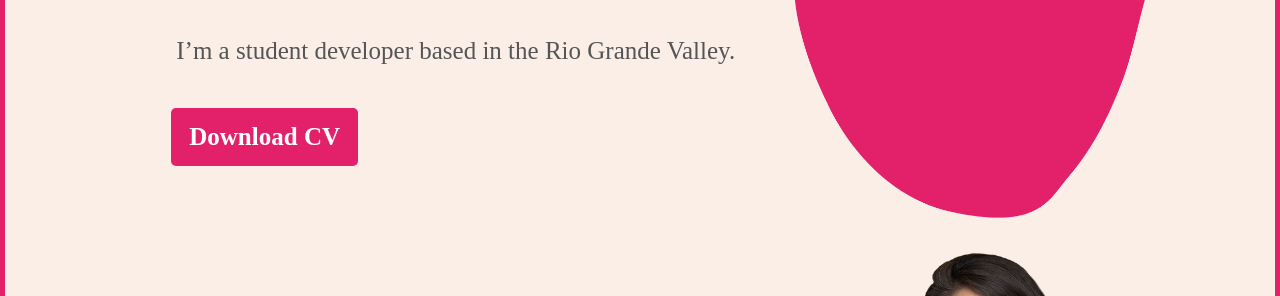
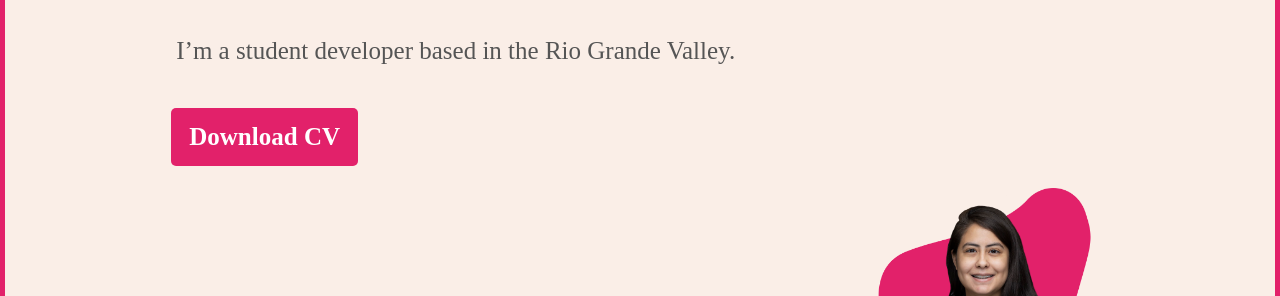
Before and after one commit to yulianadenissejasso/yulianadenissejasso.github.io, a plain HTML site: page index.html in a window 1280 px wide. Shown: the part 377-673 px from the top of the page. Drawn offline with nearby package versions, Linux system fonts and the light colour scheme.

Commit message:
Update stylesheet.css

```diff
--- a/stylesheet.css
+++ b/stylesheet.css
@@ -82,17 +82,21 @@ nav ul li a:hover{
 
 .images{
     width: 30%;
-    height: 80%;
+    height: 30%;
     position: absolute;
     bottom: 0;
     right: 100px;
 }
-.images img {
-  width: auto ;
-  max-width: 100% ;
-  height: auto ;
+
+
+.images img{
+    height: 100%;
+    position: absolute;
+    left: 50%;
+    bottom: 0;
+    transform: translateX(-50%);
+    transition: bottom 1s, left 1s;
 }
-
 
 .images:hover .shape{
     bottom: 40px;
```
